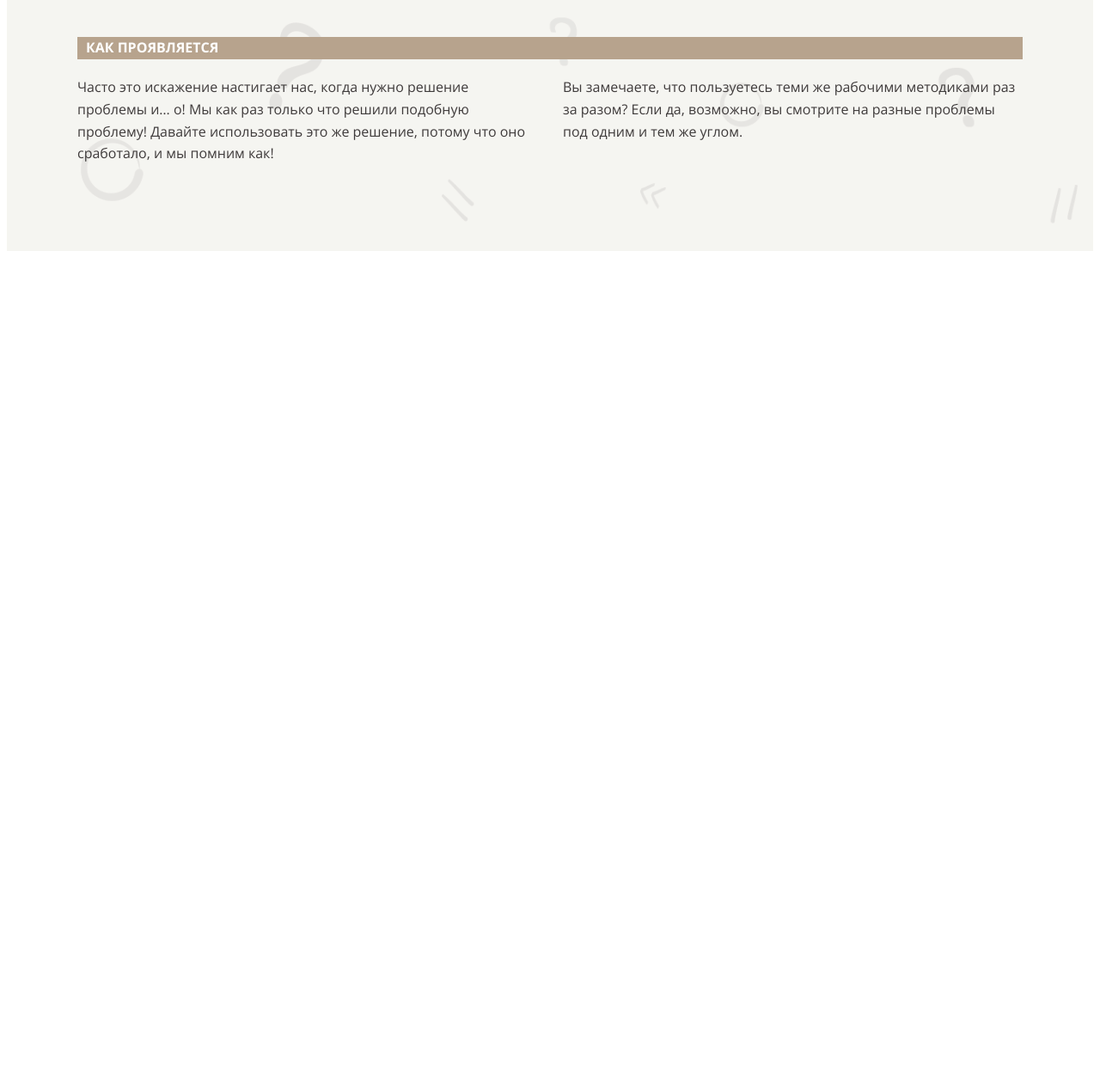
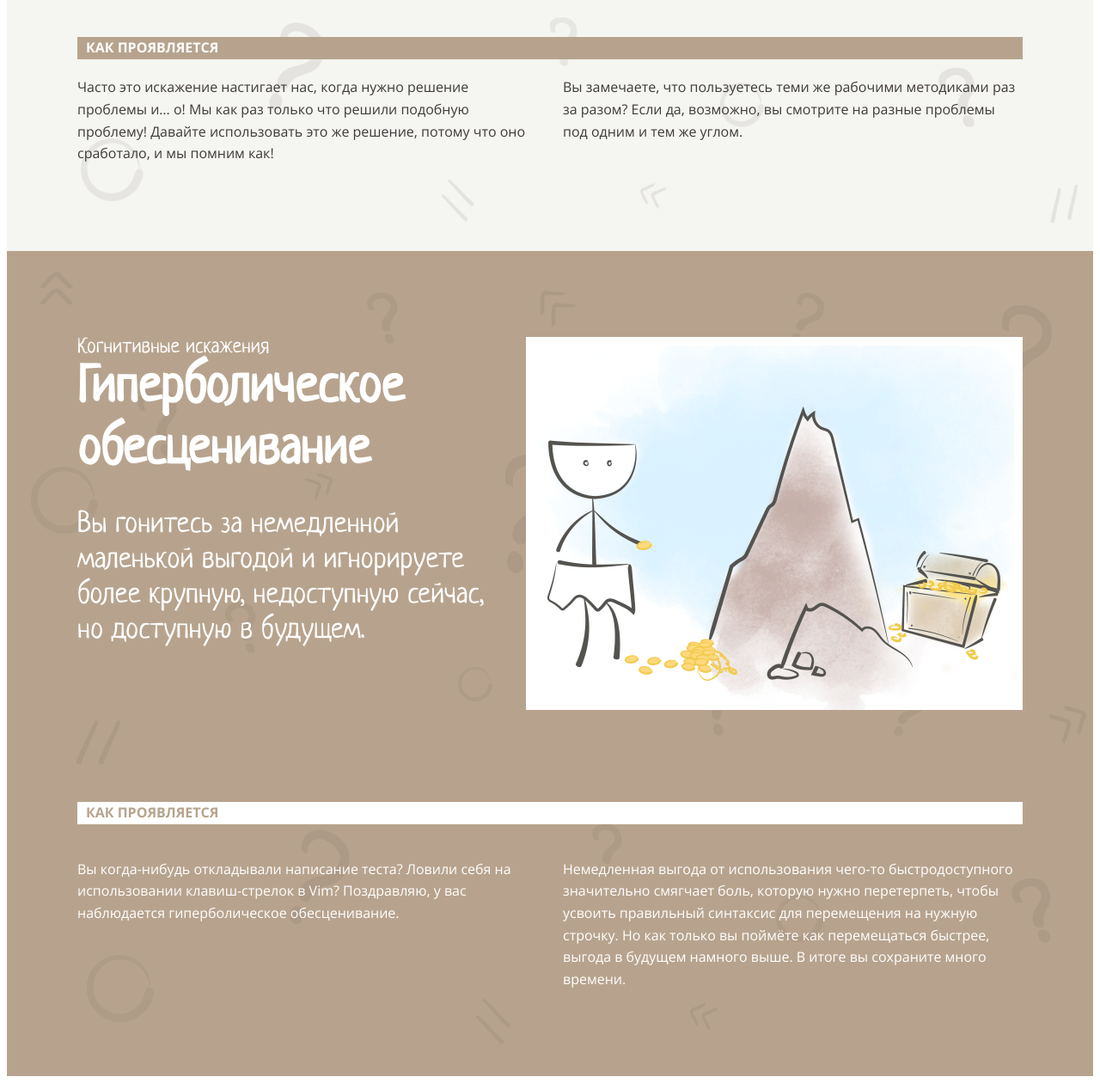
Before and after one commit to Aresla/cognitive-distortions, a website built with Parcel: page src/index.html in a window 1280 px wide. Shown: the part 5181-6441 px from the top of the page at 86% size. Before the commit the page ends 5481 px from the top, so only its background shows below. Built offline with nearby package versions, Linux system fonts and the light colour scheme.

Commit message:
add hyperbolic-depreciation section

```diff
--- a/src/index.html
+++ b/src/index.html
@@ -164,6 +164,33 @@
                     </div>
                 </div>
         </div>
+        <div id="hyperbolic-depreciation" class="width-limited">
+            <div class="up-part">
+                <div class="up-part-left">
+                    <p>Когнитивные искажения</p>
+                    <h2>Гиперболическое обесценивание</h2>
+                    <div class="up-part-left-text">Вы гонитесь за немедленной маленькой выгодой и игнорируете
+                        более крупную, недоступную сейчас, но доступную в будущем.
+                    </div>
+                </div>
+                <div class="up-part-right">
+                    <img alt="forth image" src="images/4.png">
+                </div>
+            </div>
+            <div class="bottom-part">
+                <div class="title-bottom-part">Как проявляется</div>
+                <div class="bottom-part-left">
+                    Вы когда-нибудь откладывали написание теста? Ловили себя на использовании клавиш-стрелок в Vim?
+                    Поздравляю, у вас наблюдается гиперболическое обесценивание.
+                </div>
+                <div class="bottom-part-right">
+                    Немедленная выгода от использования чего-то быстродоступного значительно смягчает боль, которую
+                    нужно перетерпеть, чтобы усвоить правильный синтаксис для перемещения на нужную строчку. Но как
+                    только вы поймёте как перемещаться быстрее, выгода в будущем намного выше. В итоге вы сохраните
+                    много времени.
+                </div>
+            </div>
+        </div>
     </main>
     <div class="footer"></div>
 </body>
--- a/src/styles/style.css
+++ b/src/styles/style.css
@@ -416,3 +416,24 @@ header:before {
     line-height: 41px;
     margin-top: 30px;
 }
+
+#hyperbolic-depreciation {
+    position: relative;
+    background-color: var(--brown);
+    opacity: 0.9;
+    padding: 100px 0;
+    color: var(--white);
+}
+
+#hyperbolic-depreciation:before {
+    content:"";
+    opacity: 0.1;
+    position: absolute;
+    z-index:-1;
+    top: 0;
+    left: 0;
+    bottom: 0;
+    right: 0;
+    background:url("../../src/images/background.png");
+    background-size:cover;
+}
```
